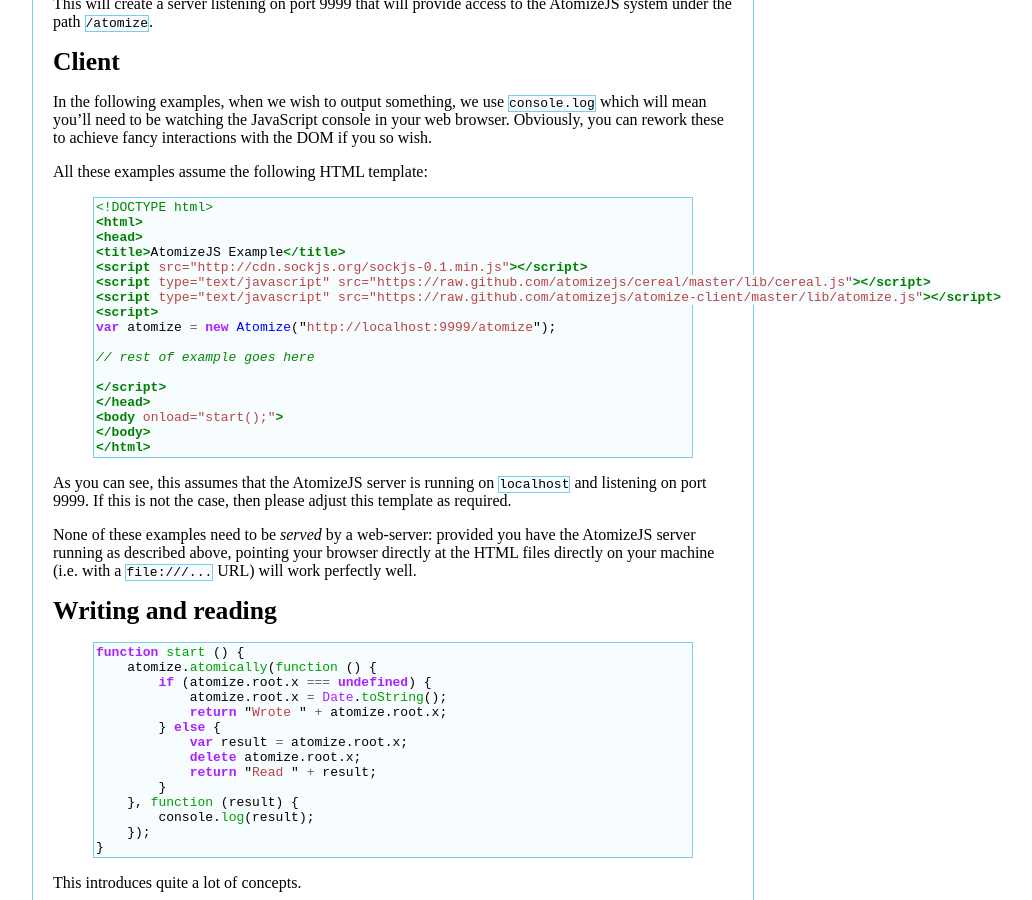
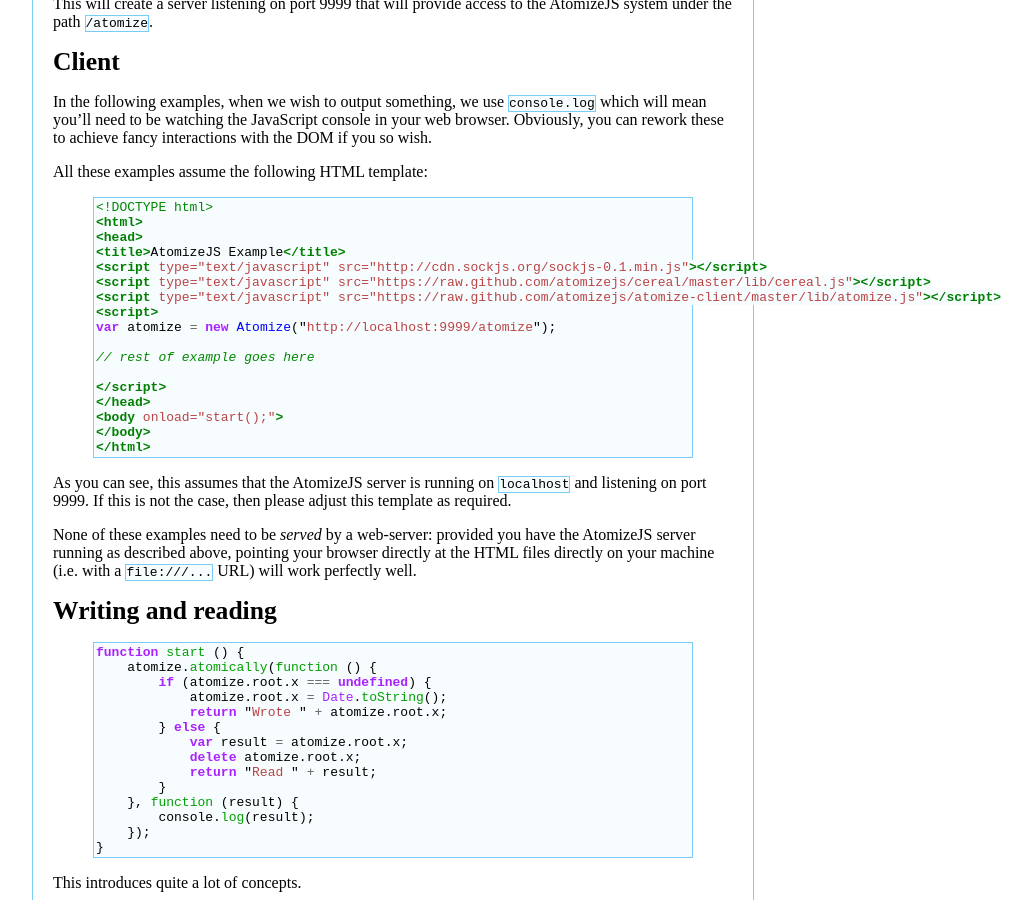
Before and after one commit to atomizejs/atomizejs.github.com, a Jekyll site: the page built from getting_started.markdown, in a window 1280 px wide and 900 px high, scrolled down 509 px. Shown: the whole window, without its empty margins (247-1279 px from the left). Built offline with Jekyll 4.4.1, drawn with Linux system fonts in a browser that asks for light colours; Markdown is read by kramdown in place of the engine named in the settings; some of the changed lines change nothing that is shown.

Commit message:
consistency

```diff
--- a/getting_started.markdown
+++ b/getting_started.markdown
@@ -46,7 +46,7 @@
 <html>
 <head>
 <title>AtomizeJS Example</title>
-<script src="http://cdn.sockjs.org/sockjs-0.1.min.js"></script>
+<script type="text/javascript" src="http://cdn.sockjs.org/sockjs-0.1.min.js"></script>
 <script type="text/javascript" src="https://raw.github.com/atomizejs/cereal/master/lib/cereal.js"></script>
 <script type="text/javascript" src="https://raw.github.com/atomizejs/atomize-client/master/lib/atomize.js"></script>
 <script>
```
